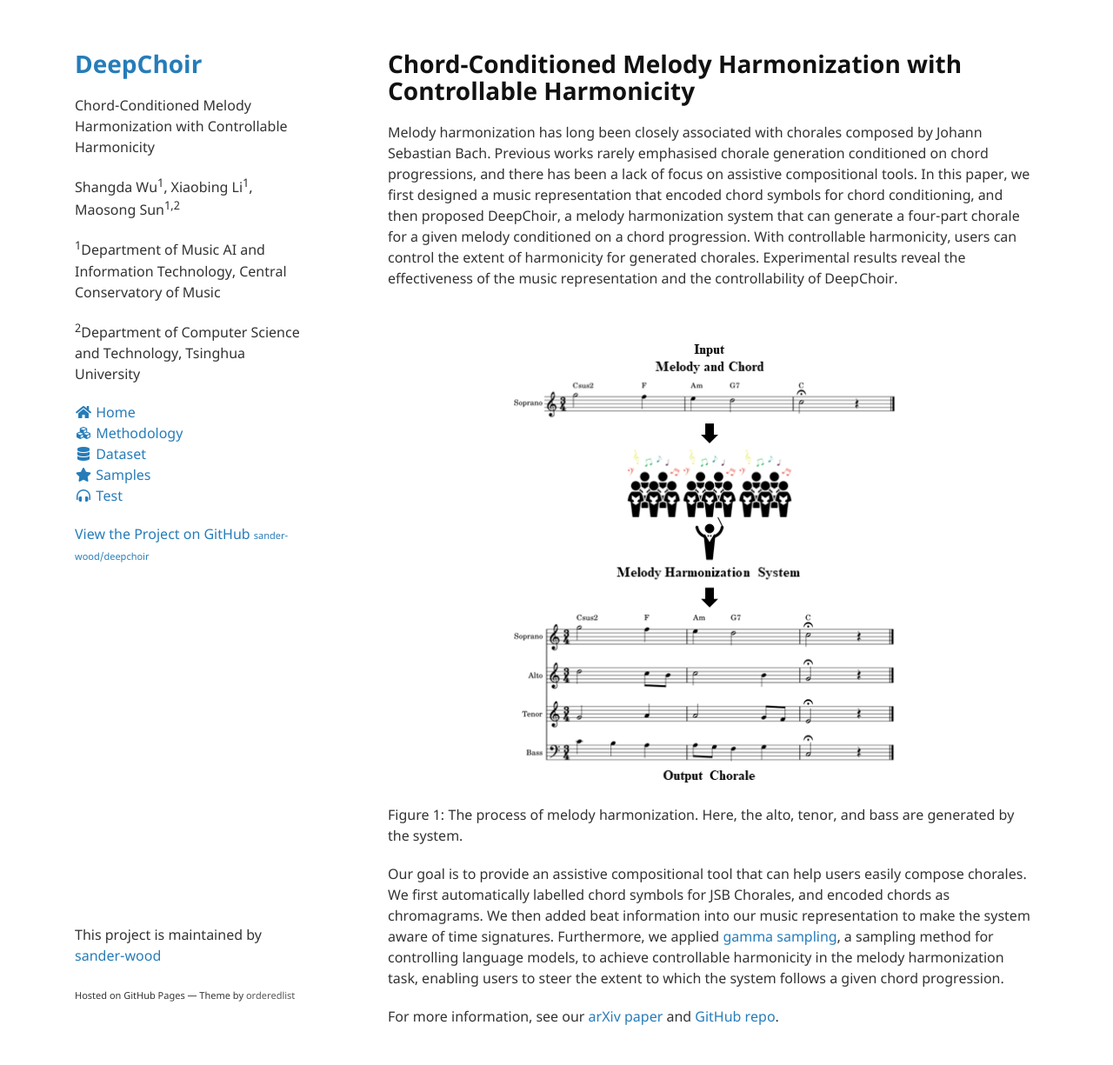
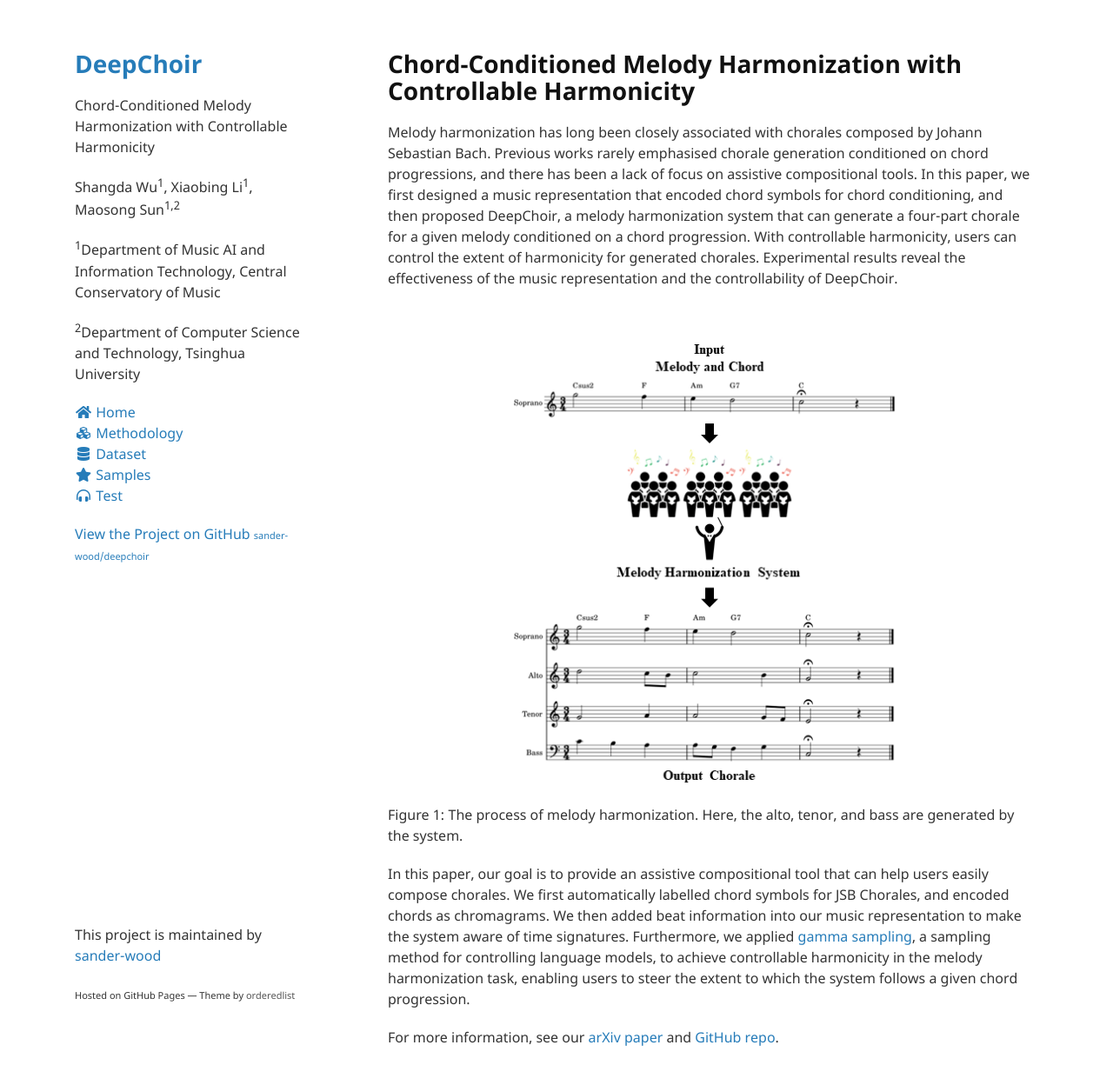
Before and after one commit to sander-wood/deepchoir, a Jekyll site: the page built from index.md, in a window 1280 px wide and 1225 px high. Shown: the whole window at 87% size. Built offline with Jekyll 4.4.1, drawn with Linux system fonts in a browser that asks for light colours; nearby versions of some CDN libraries.

Commit message:
Update index.md

```diff
--- a/index.md
+++ b/index.md
@@ -23,6 +23,6 @@
 Figure 1: The process of melody harmonization. Here, the alto, tenor, and bass are generated by the system.
 <br>
 
-Our goal is to provide an assistive compositional tool that can help users easily compose chorales. We first automatically labelled chord symbols for JSB Chorales, and encoded chords as chromagrams. We then added beat information into our music representation to make the system aware of time signatures. Furthermore, we applied [gamma sampling](https://arxiv.org/pdf/2205.06036.pdf), a sampling method for controlling language models, to achieve controllable harmonicity in the melody harmonization task, enabling users to steer the extent to which the system follows a given chord progression.
+In this paper, our goal is to provide an assistive compositional tool that can help users easily compose chorales. We first automatically labelled chord symbols for JSB Chorales, and encoded chords as chromagrams. We then added beat information into our music representation to make the system aware of time signatures. Furthermore, we applied [gamma sampling](https://arxiv.org/pdf/2205.06036.pdf), a sampling method for controlling language models, to achieve controllable harmonicity in the melody harmonization task, enabling users to steer the extent to which the system follows a given chord progression.
 
 For more information, see our [arXiv paper](https://arxiv.org/pdf/2202.08423.pdf) and [GitHub repo](https://github.com/sander-wood/deepchoir).
```
